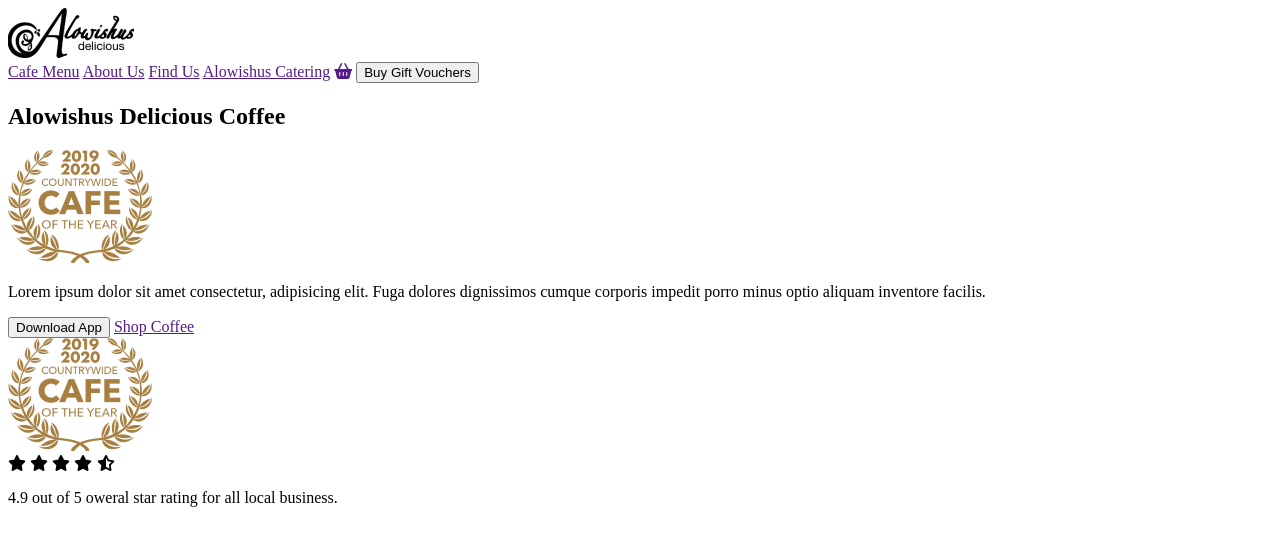
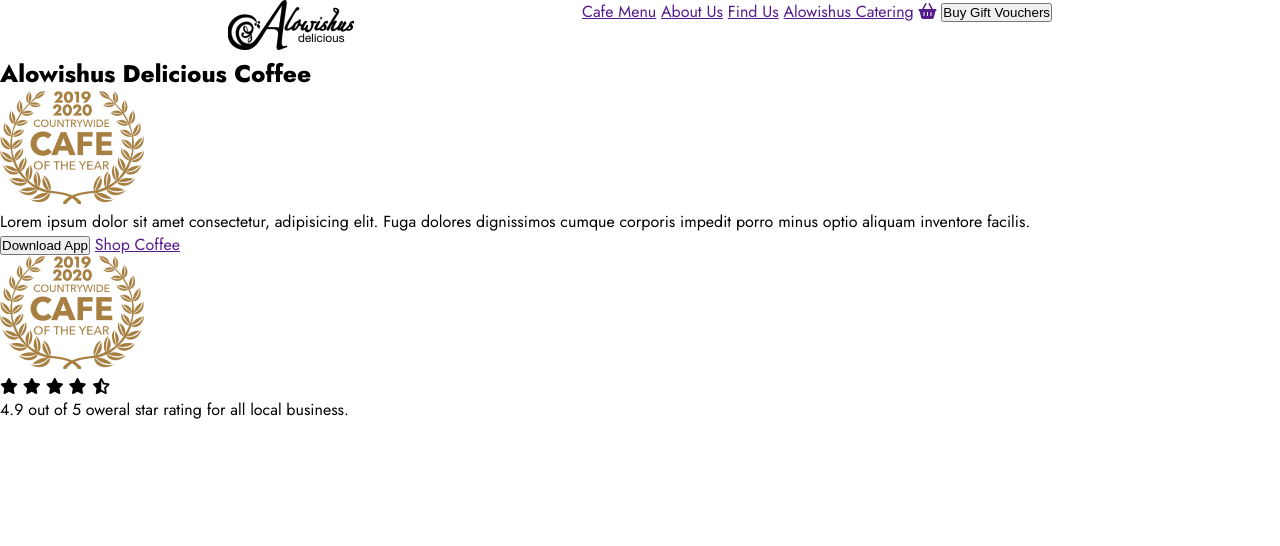
Before and after one commit to nmekinci/alowishus, a plain HTML site: page index.html in a window 1280 px wide. Drawn offline with Linux system fonts and the light colour scheme.

Commit message:
created css

```diff
--- a/index.html
+++ b/index.html
@@ -4,7 +4,9 @@
     <meta charset="UTF-8" />
     <meta http-equiv="X-UA-Compatible" content="IE=edge" />
     <meta name="viewport" content="width=device-width, initial-scale=1.0" />
-    <link rel="stylesheet" href="./style.css" />
+    <link rel="preconnect" href="https://fonts.googleapis.com">
+<link rel="preconnect" href="https://fonts.gstatic.com" crossorigin>
+<link href="https://fonts.googleapis.com/css2?family=Jost:wght@400;500;800&display=swap" rel="stylesheet">
     <link
       rel="stylesheet"
       href="https://cdnjs.cloudflare.com/ajax/libs/font-awesome/6.4.0/css/all.min.css"
@@ -12,12 +14,13 @@
       crossorigin="anonymous"
       referrerpolicy="no-referrer"
     />
+    <link rel="stylesheet" href="./style.css" />
     <title>Alowishus Coffee</title>
   </head>
   <body>
     <nav>
-      <section><img src="./img/logo.png" alt="" /></section>
-      <section>
+      <section class="nav__left"><img src="./img/logo.png" alt="" /></section>
+      <section  class="nav__right">
         <a href="">Cafe Menu</a>
         <a href="">About Us</a>
         <a href="">Find Us</a>
--- a/style.css
+++ b/style.css
@@ -0,0 +1,12 @@
+* {
+    box-sizing: border-box;
+    margin: 0;
+    padding: 0;
+}
+body{
+    font-family: 'Jost', sans-serif;/*400 500 800*/
+}
+nav{
+    display: flex;
+    justify-content: space-evenly;
+}
```
